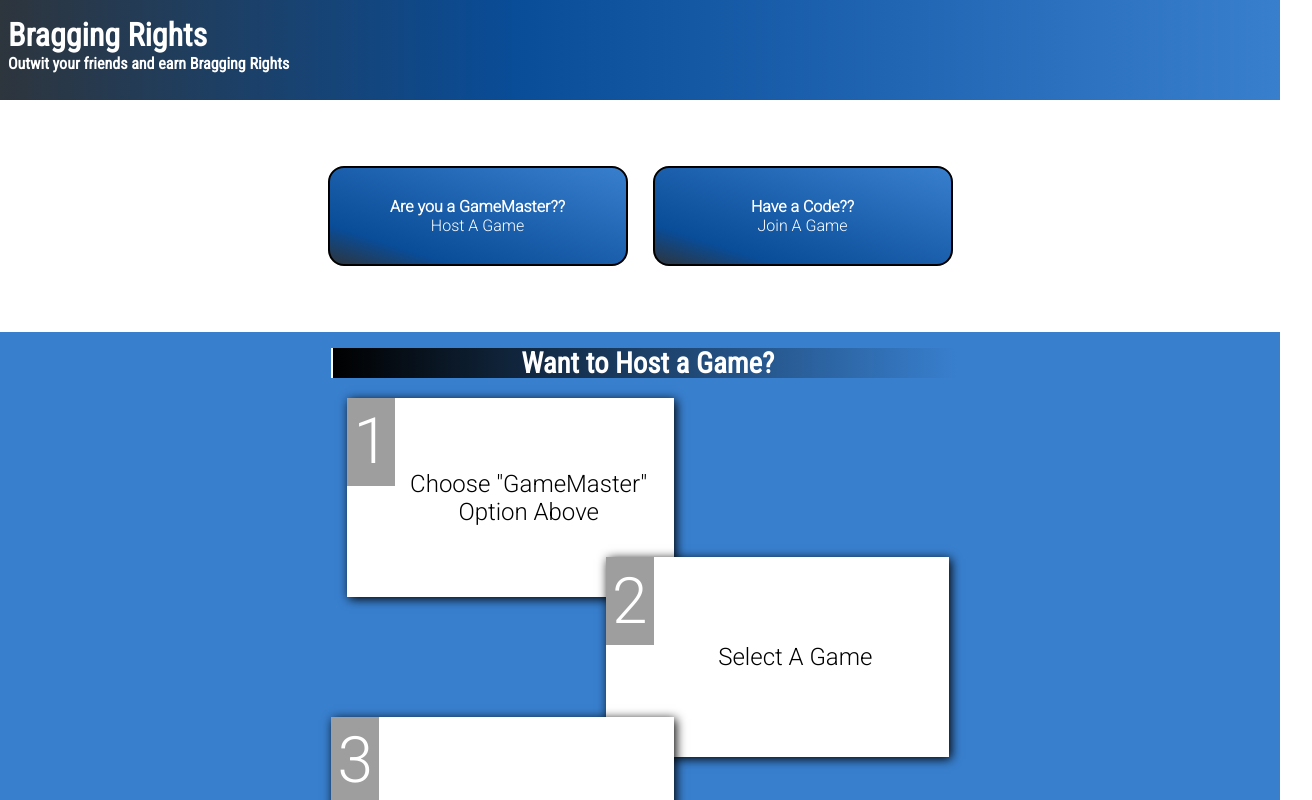
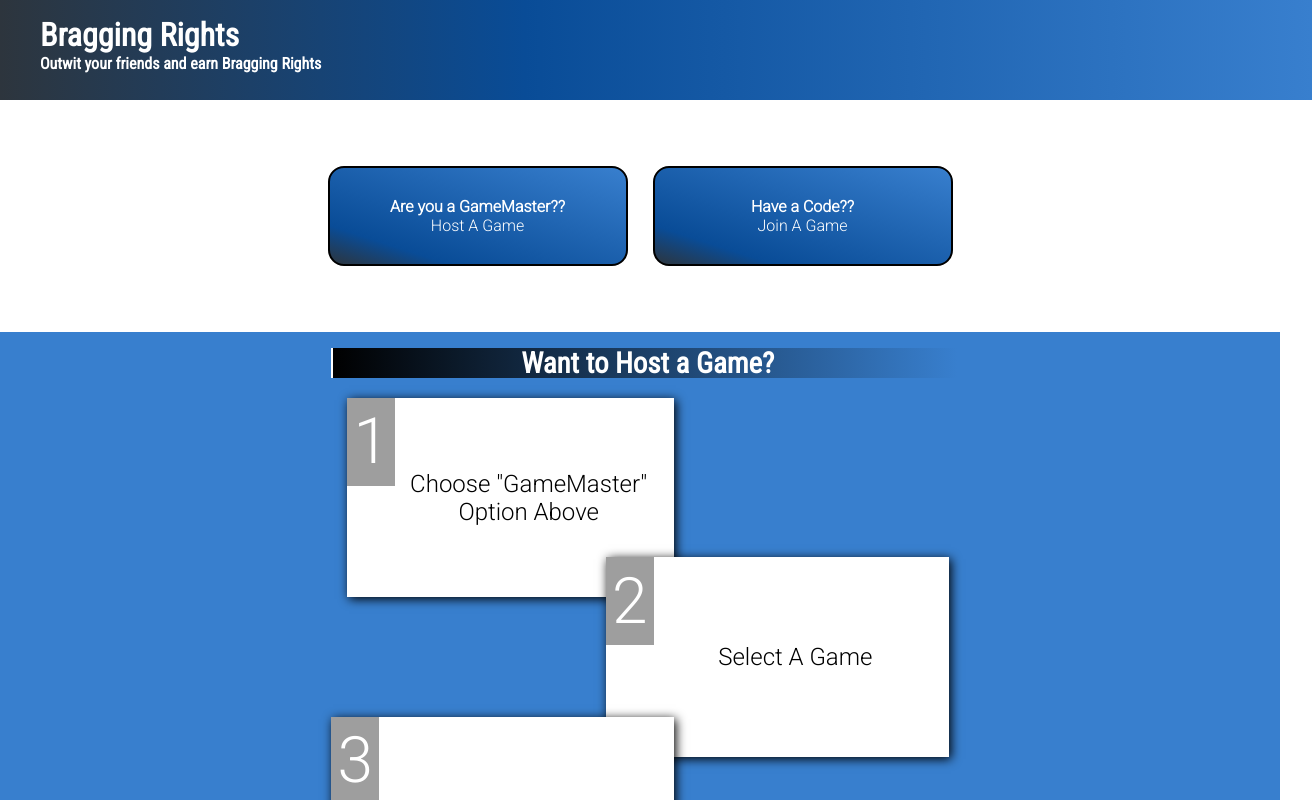
Before and after one commit to chingu-voyages/v8-chimeras-team-01, a React (Create React App) app: page / in a window 1280 px wide. Shown: the top 800 px of the page, 1312 px wide, since content can reach past the window. Built offline with nearby package versions, Linux system fonts and the light colour scheme; grey boxes are pictures that could not be loaded.

Commit message:
Adjust pad-l on Nav over 650px

```diff
--- a/src/components/Nav/index.css
+++ b/src/components/Nav/index.css
@@ -36,3 +36,13 @@ header {
   padding: 0;
   margin: 0;
 }
+
+/* MEDIA QUERIES */
+
+@media only screen and (min-width:650px) {
+
+  #nav {
+    padding-left: 2em;
+  }
+
+}
```
